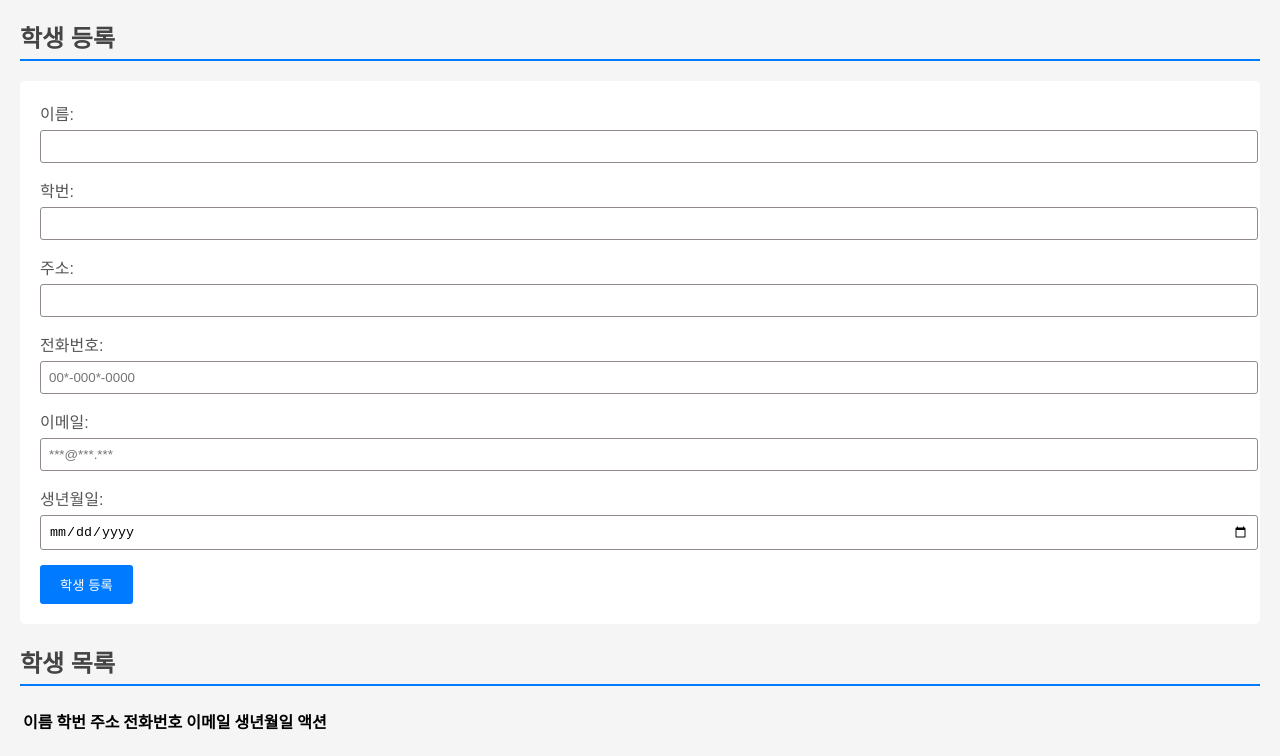
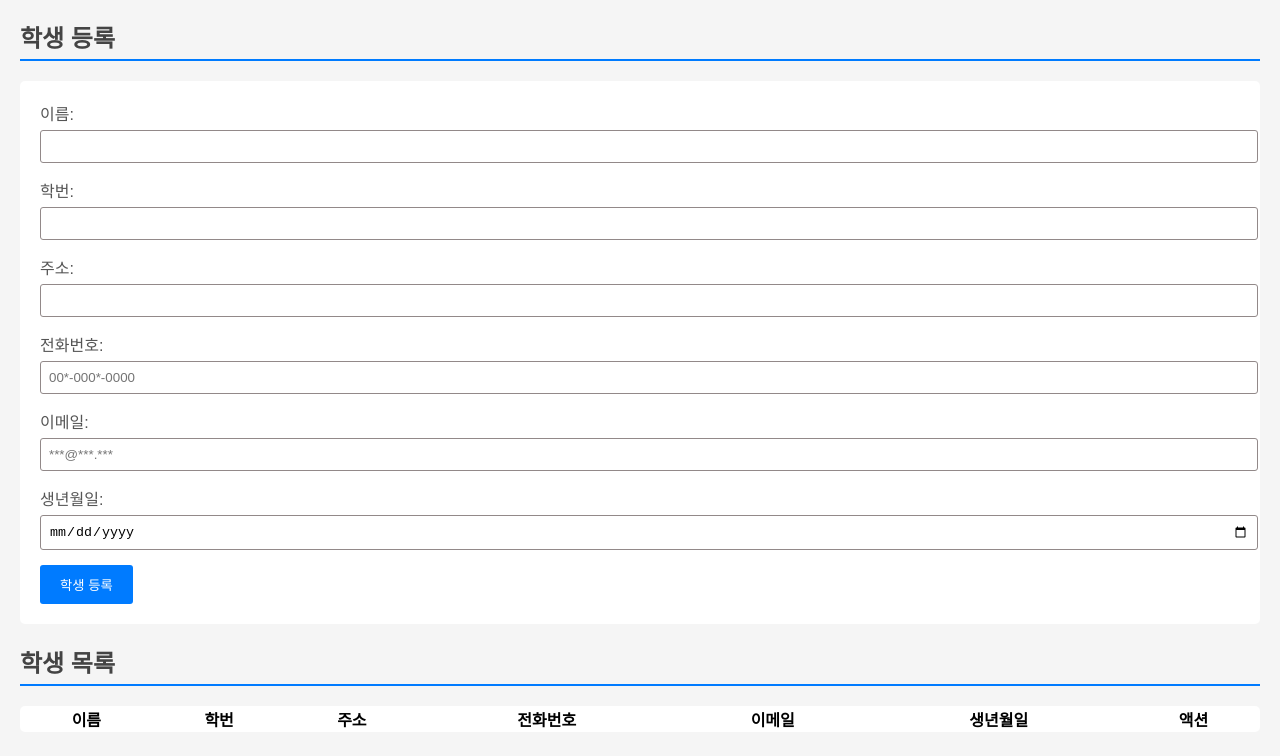
Before and after one commit to ikh0120/Html5_CSS3_javaScript_App, a plain HTML site: page 0student_book_client/student/student-client-step2.html in a window 1280 px wide. Shown: the part 90-846 px from the top of the page. Drawn offline with Linux system fonts and the light colour scheme.

Commit message:
step2 table css

```diff
--- a/0student_book_client/student/student-client-step2.html
+++ b/0student_book_client/student/student-client-step2.html
@@ -71,6 +71,15 @@
       button:hover {
         background-color: #0056b3; /* 배경색을 더 진한 파란색으로 변경 */
       }
+
+      /* 테이블(table) 요소의 스타일을 설정합니다 */
+      table {
+        width: 100%; /* 테이블의 너비를 부모 요소의 100%로 설정 */
+        border-collapse: collapse; /* 테이블 셀 간의 경계선을 하나로 병합 */
+        background-color: white; /* 테이블 배경색을 흰색으로 설정 */
+        border-radius: 5px; /* 테이블 모서리를 5픽셀만큼 둥글게 만듦 */
+        overflow: hidden; /* 테이블 내용이 경계를 넘어갈 때 숨김 */
+      }
     </style>
   </head>
   <body>
```
